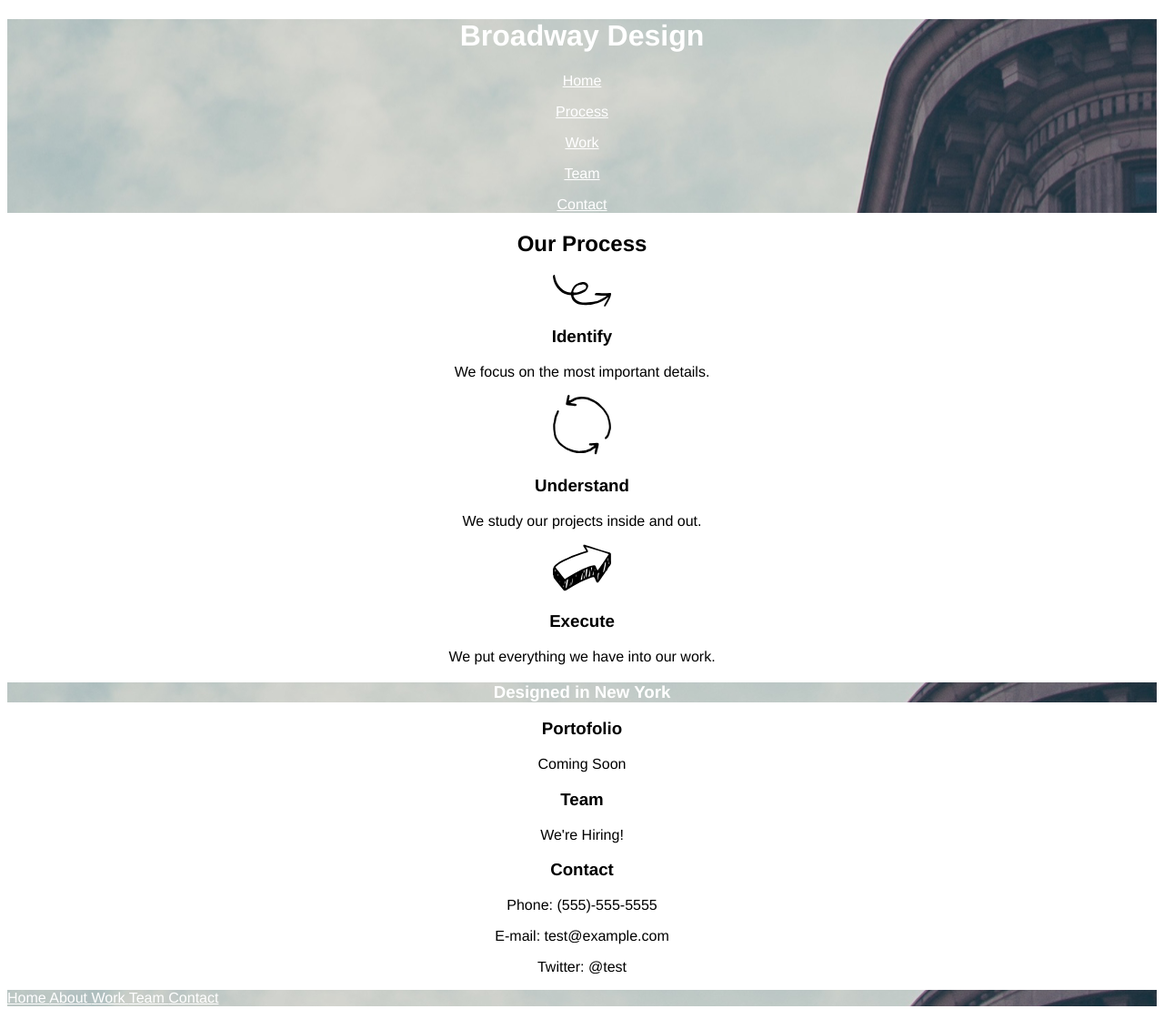
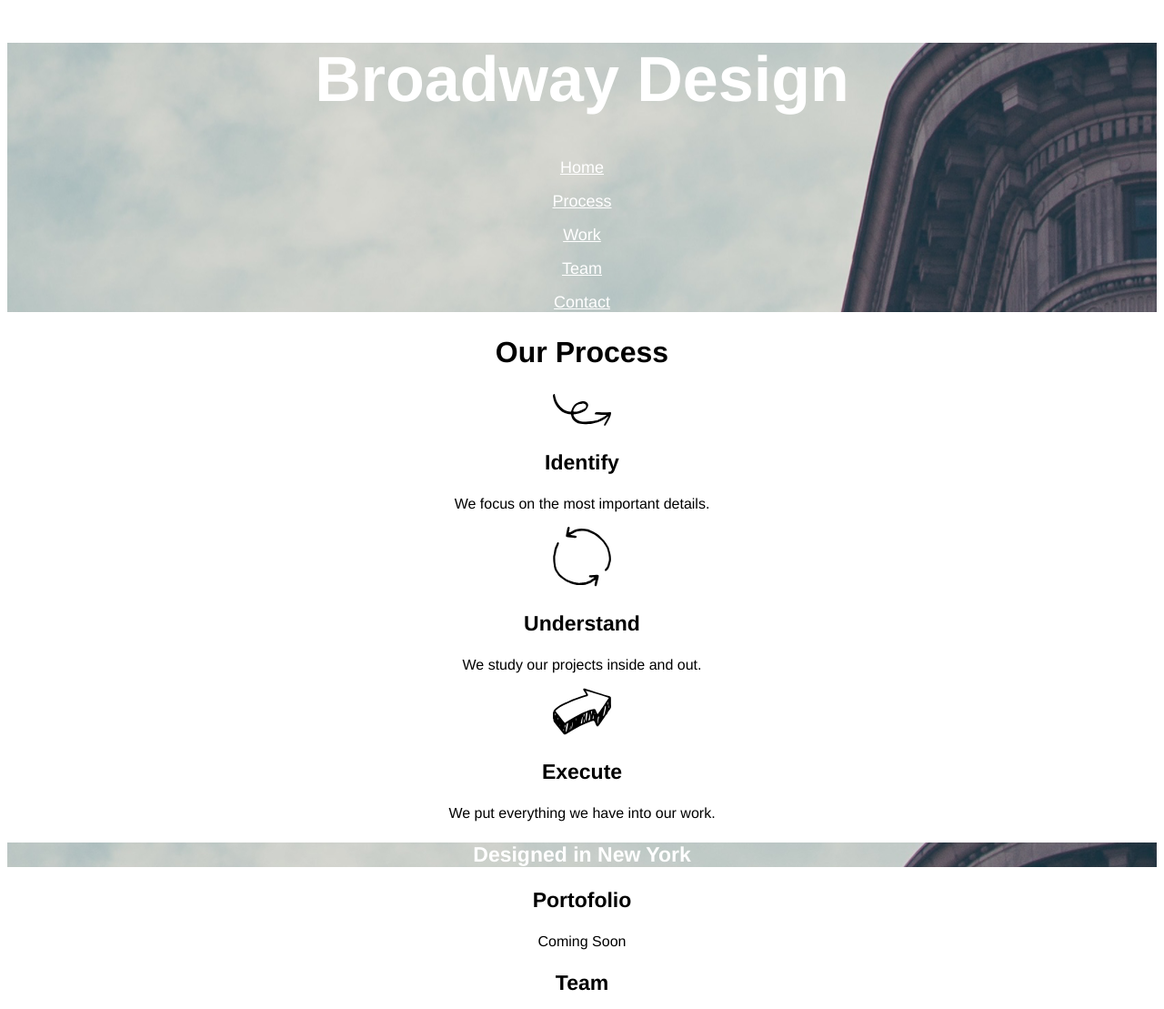
Before and after one commit to frastengo/BroadwayDesign, a plain HTML site: page index.html in a window 1280 px wide. Shown: the top 1109 px of the page at 91% size. Drawn offline with Linux system fonts and the light colour scheme.

Commit message:
Last changes

```diff
--- a/index.html
+++ b/index.html
@@ -1,7 +1,7 @@
 <!DOCTYPE html>
 <html>
   <head>
-    <title></title>
+    <title>Broadway Design</title>
     <link href="resources/css/style.css" type="text/css" rel="stylesheet">
   </head>
   <body>
@@ -9,13 +9,13 @@
       <h1>Broadway Design</h1>
       <nav>
         <p><a href="">Home</a></p>
-        <p><a href="">Process</a></p>
+        <p><a href="#Process">Process</a></p>
         <p><a href="">Work</a></p>
         <p><a href="">Team</a></p>
         <p><a href="">Contact</a></p>
       </nav>
     </div>
-    <div>
+    <div id="Process">
       <h2>Our Process</h2>
       <p><img src="resources/images/identify.svg">
       <h3>Identify</h3>
@@ -40,6 +40,7 @@
 
     <div class="footer">
       <p class="background">
+        &copy Broadway 2016
       <a href="">Home </a>
       <a href="">About </a>
       <a href="">Work </a>
--- a/resources/css/style.css
+++ b/resources/css/style.css
@@ -16,3 +16,17 @@ a,
 .background {
   color: white;
 }
+h1 {
+  font-size: 70px;
+}
+
+h2 {
+  font-size: 32px;
+}
+
+h3 {
+  font-size: 23px;
+}
+a {
+  font-size: 18px;
+}
```
